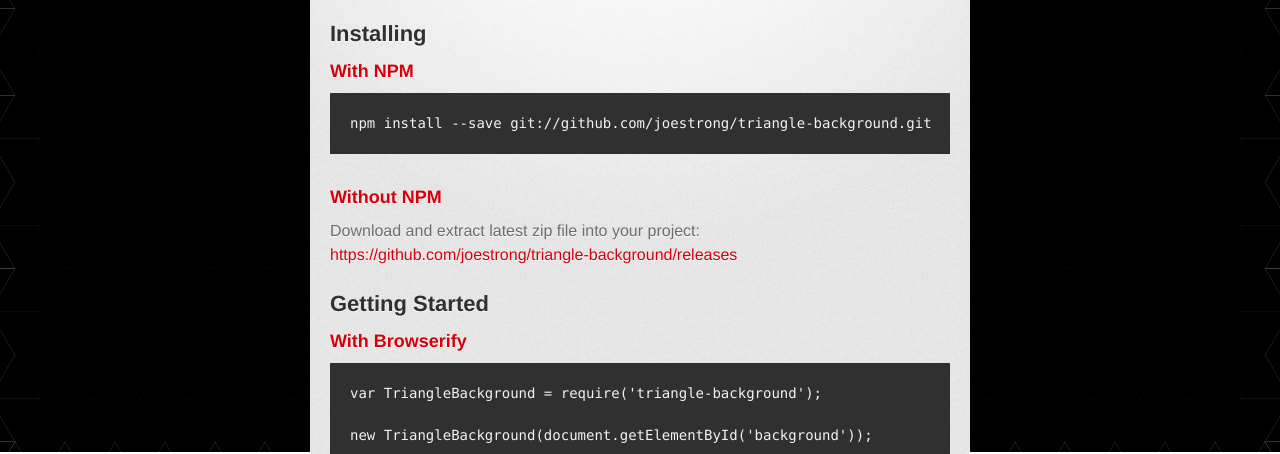
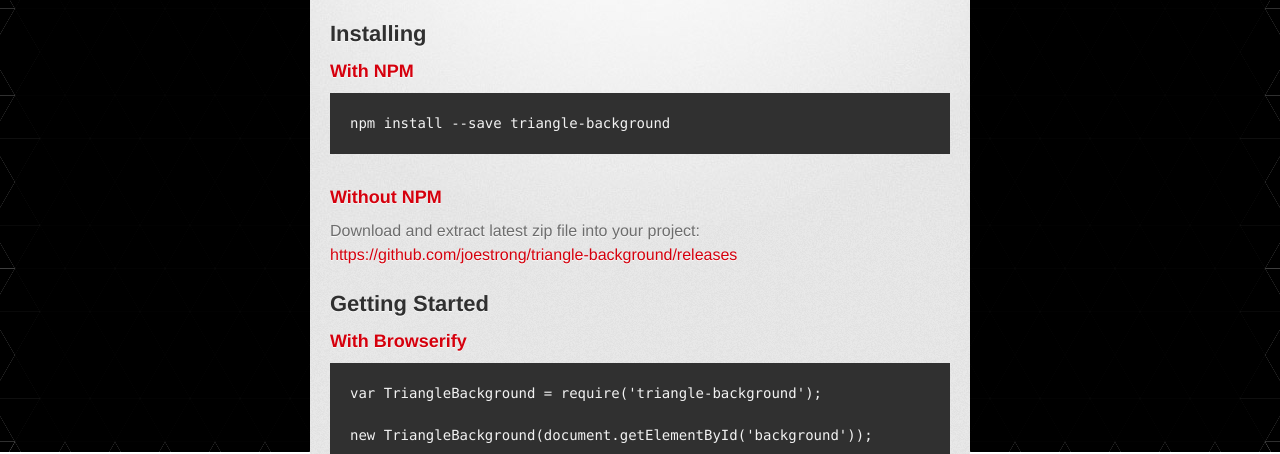
Before and after one commit to joestrong/triangle-background, a website with bundled scripts: page index.html in a window 1280 px wide. Shown: the part 348-802 px from the top of the page. Built offline with nearby package versions, Linux system fonts and the light colour scheme; a web font is replaced by a local one.

Commit message:
Updated npm package name in npm install guide

```diff
--- a/index.html
+++ b/index.html
@@ -43,7 +43,7 @@
 <h3>
 <a id="with-npm" class="anchor" href="#with-npm" aria-hidden="true"><span class="octicon octicon-link"></span></a>With NPM</h3>
 
-<pre><code>npm install --save git://github.com/joestrong/triangle-background.git
+<pre><code>npm install --save triangle-background
 </code></pre>
 
 <h3>
```
